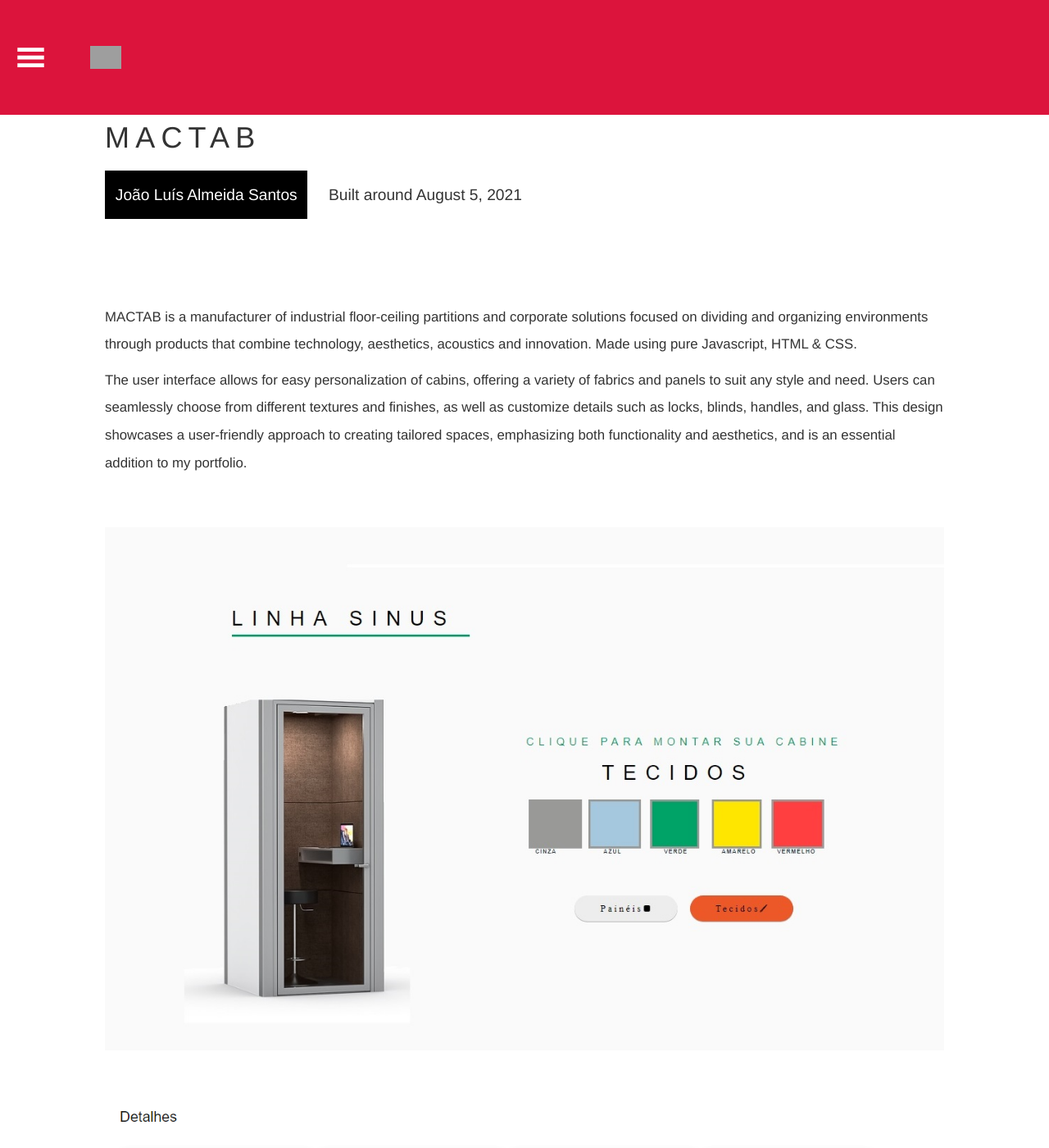
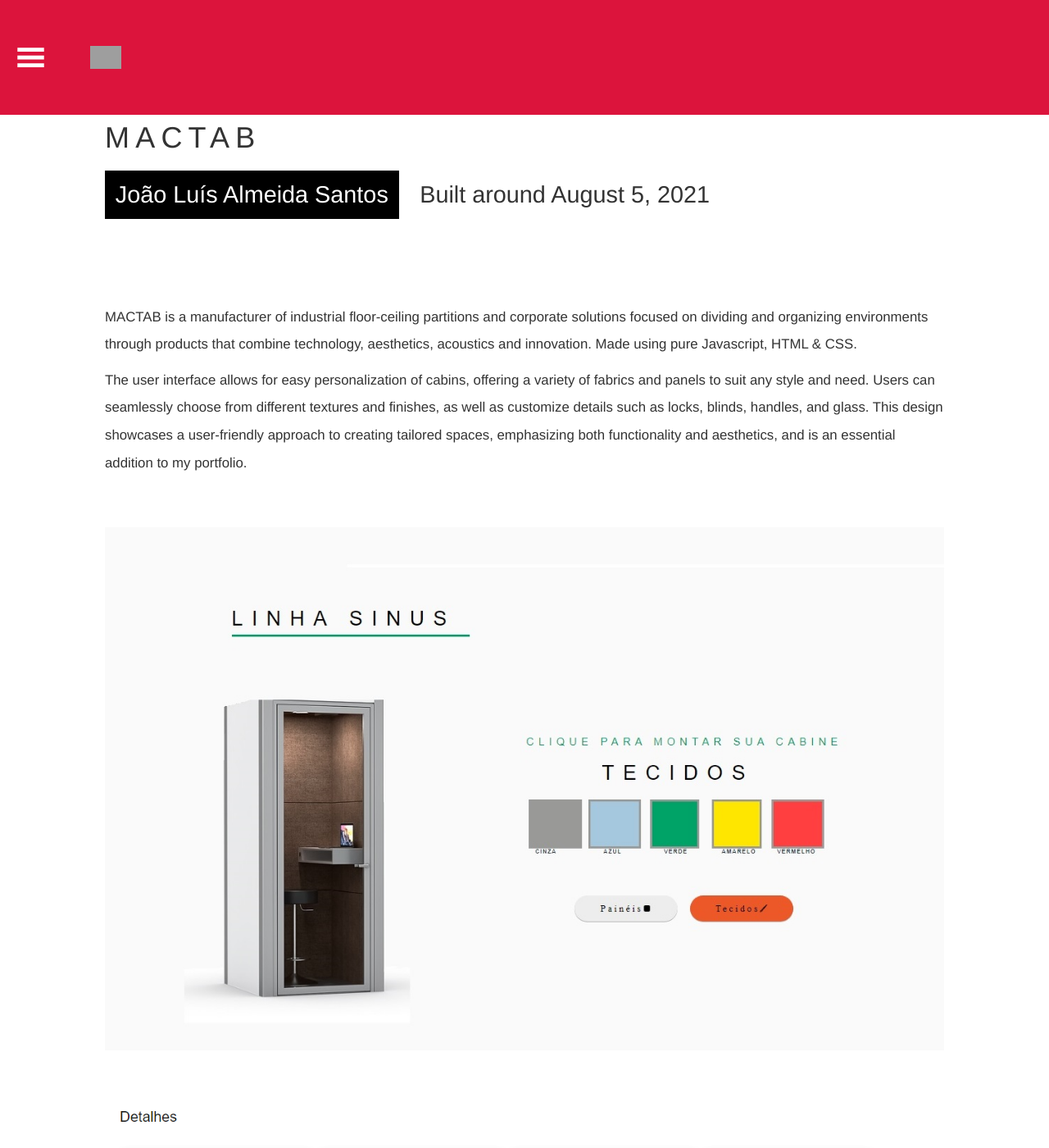
Before and after one commit to lyszt/lyszt.github.io, a Jekyll site: the page built from _posts/2021-8-5-Mactab.md, in a window 1280 px wide and 1400 px high. Shown: the whole window at 82% size. Built offline with Jekyll 4.4.1, drawn with Linux system fonts in a browser that asks for light colours; grey boxes are pictures that could not be loaded.

Commit message:
Responsivity improvements in blog page

```diff
--- a/css/blogs/default.css
+++ b/css/blogs/default.css
@@ -36,6 +36,7 @@
   text-align: left;
 }
 .header * {
+  font-size: 1.5em;
   margin-right: 2vw;
 }
 .header .author {
@@ -126,24 +127,26 @@
     }
 
     h1 {
-      font-size: 5vw;
+      font-size: 2em;
       font-weight: bold;
     }
 
     h2 {
-      font-size: 3vw;
+      font-size: 2em;
       color: #101010;
 
     }
 
     .post .entry {
-      font-size: 1em;
+      font-size: 1.2em;
       line-height: normal;
       font-weight: normal;
-      margin: 10%;
+      width: 90%;
 
     }
-
+    .header * {
+      font-size: 2em;
+    }
 
     .post > img {
       width: 40%;
```
